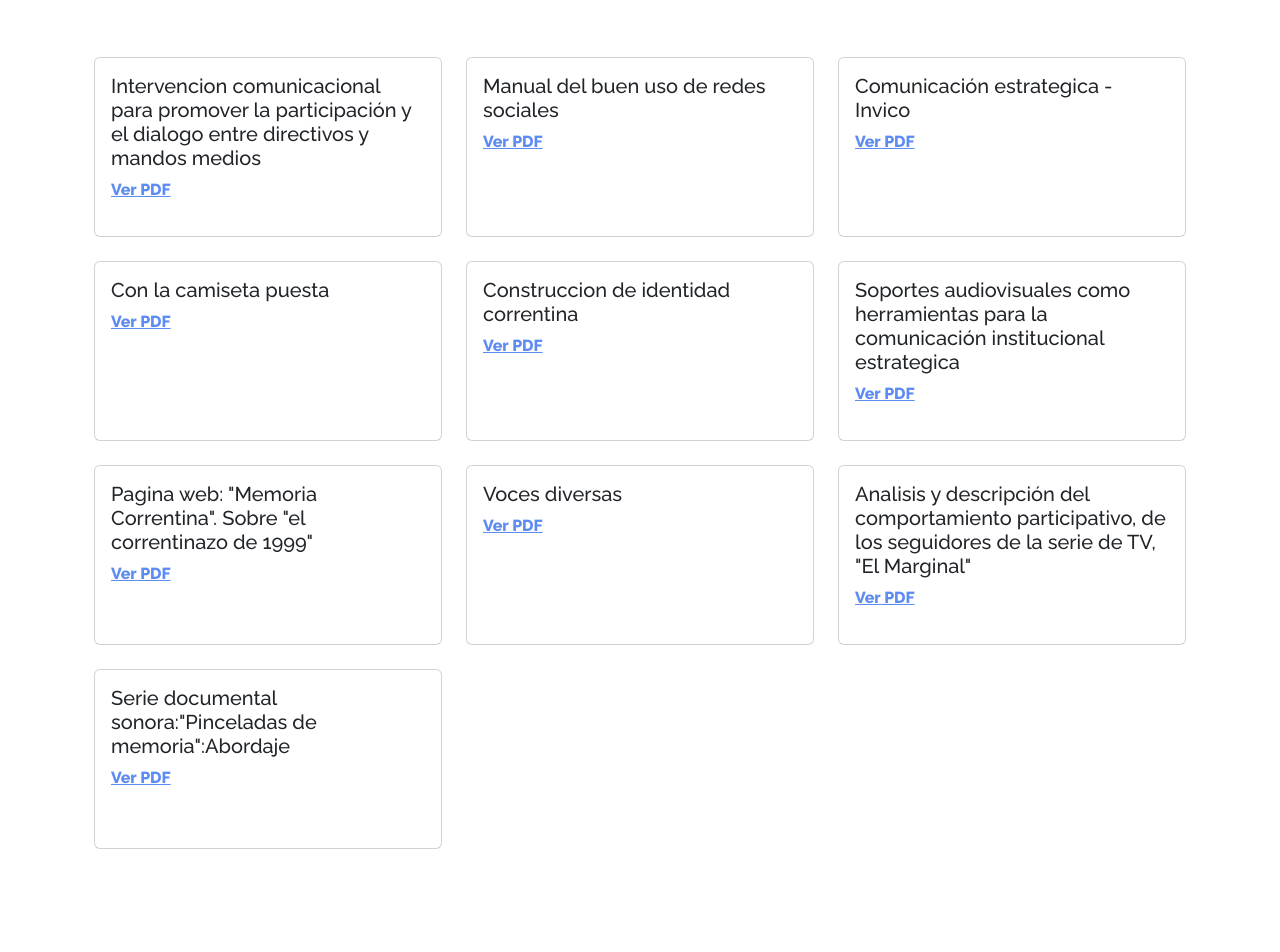
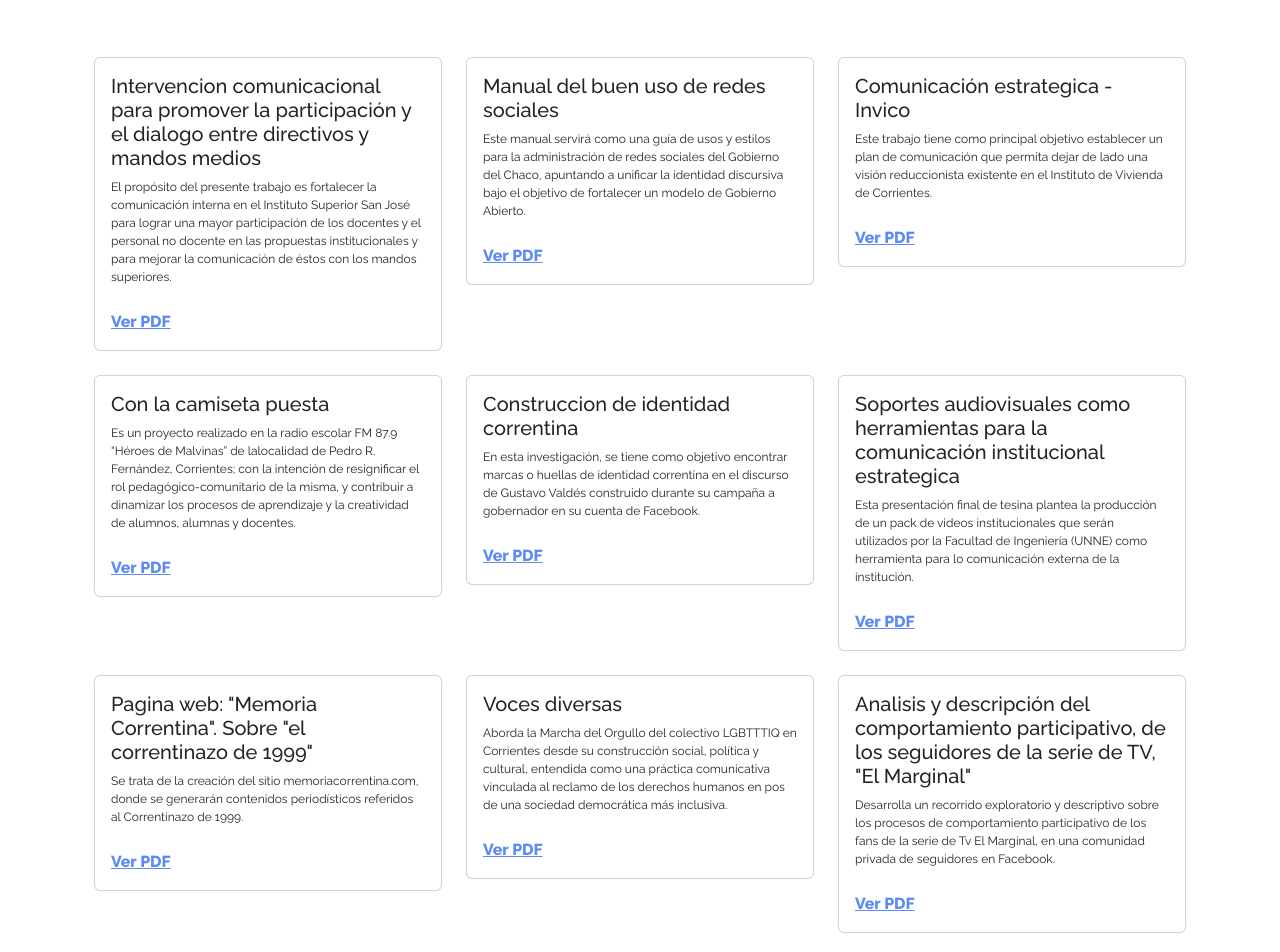
Before and after one commit to diegodg91/publicacionescomsoc, a React (Create React App) app: page /buscador in a window 1280 px wide. Shown: the part 260-1212 px from the top of the page. Built offline with nearby package versions, Linux system fonts and the light colour scheme.

Commit message:
solucion problema de navbar, textos descriptivos en los documentos

```diff
--- a/src/Data/FakeApi.js
+++ b/src/Data/FakeApi.js
@@ -4,7 +4,7 @@ const documentos = [
     categoria: 'investigaciones cientificas',
     idCategoria: '03',
     titulo:'Intervencion comunicacional para promover la participación y el dialogo entre directivos y mandos medios',
-    descripcion:'is simply dummy text of the printing and typesetting industry. Lorem Ipsum has been the industrys standard dummy text ever since 1500s, when an unknown printer took a galley of type and scrambled it to make a type specimen book',
+    descripcion:'El propósito del presente trabajo es fortalecer la comunicación interna en el Instituto Superior San José para lograr una mayor participación de los docentes y el personal no docente en las propuestas institucionales y para mejorar la comunicación de éstos con los mandos superiores.',
     url: 'https://drive.google.com/file/d/1v9xJCmWGEPlWKGARjrKbtn-D6_gLYzmO/view?usp=sharing',
     image: './img/caratulas/ic.jpg'
     },
@@ -13,7 +13,7 @@ const documentos = [
         categoria: 'produccion comunicacional',
         idCategoria: '05',
         titulo:'Manual del buen uso de redes sociales',
-        descripcion:'is simply dummy text of the printing and typesetting industry. Lorem Ipsum has been the industrys standard dummy text ever since 1500s, when an unknown printer took a galley of type and scrambled it to make a type specimen book.',
+        descripcion:'Este manual servirá como una guía de usos y estilos para la administración de redes sociales del Gobierno del Chaco, apuntando a unificar la identidad discursiva bajo el objetivo de fortalecer un modelo de Gobierno Abierto.',
         url: 'https://drive.google.com/file/d/1iEVua36oEYv57W9jzSdntkOlEBpk94ai/view',
         image: './img/caratulas/prc.jpg'
         },
@@ -23,7 +23,7 @@ const documentos = [
             categoria: 'informes de intervencion',
             idCategoria: '04',
             titulo:'Comunicación estrategica - Invico',
-            descripcion:'is simply dummy text of the printing and typesetting industry. Lorem Ipsum has been the industrys standard dummy text ever since 1500s, when an unknown printer took a galley of type and scrambled it to make a type specimen book',
+            descripcion:'Este trabajo tiene como principal objetivo establecer un plan de comunicación que permita dejar de lado una visión reduccionista existente en el Instituto de Vivienda de Corrientes.',
             url: 'https://drive.google.com/file/d/1AotOuH8OWk2IJ_260AV2EFP0uEORJT58/view',
             image: './img/caratulas/idi.jpg'
             },
@@ -33,7 +33,7 @@ const documentos = [
                 categoria: 'informes de intervencion',
                 idCategoria: '04',
                 titulo:'Con la camiseta puesta',
-                descripcion:'is simply dummy text of the printing and typesetting industry. Lorem Ipsum has been the industrys standard dummy text ever since 1500s, when an unknown printer took a galley of type and scrambled it to make a type specimen book',
+                descripcion:'Es un proyecto realizado en la radio escolar FM 87.9 “Héroes de Malvinas” de lalocalidad de Pedro R. Fernández, Corrientes; con la intención de resignificar el rol pedagógico-comunitario de la misma, y contribuir a dinamizar los procesos de aprendizaje y la creatividad de alumnos, alumnas y docentes.',
                 url: 'https://drive.google.com/file/d/11trCrhs0jnLk7yS6hBq6T66H_o6N0XXd/view',
                 image: './img/caratulas/idi.jpg'
                 },
@@ -43,7 +43,7 @@ const documentos = [
                     categoria: 'investigaciones cientificas',
                     idCategoria: '05',
                     titulo:'Construccion de identidad correntina',
-                    descripcion:'is simply dummy text of the printing and typesetting industry. Lorem Ipsum has been the industrys standard dummy text ever since 1500s, when an unknown printer took a galley of type and scrambled it to make a type specimen book',
+                    descripcion:'En esta investigación, se tiene como objetivo encontrar marcas o huellas de identidad correntina en el discurso de Gustavo Valdés construido durante su campaña a gobernador en su cuenta de Facebook.',
                     url: 'https://drive.google.com/file/d/1xJiwTw3_1MvGobKcrAlFsSaKfkOwf6JF/view',
                     image: './img/caratulas/ic.jpg'
                     },
@@ -52,7 +52,7 @@ const documentos = [
                         categoria: 'produccion comunicacional',
                         idCategoria: '06',
                         titulo:'Soportes audiovisuales como herramientas para la comunicación institucional estrategica',
-                        descripcion:'is simply dummy text of the printing and typesetting industry. Lorem Ipsum has been the industrys standard dummy text ever since 1500s, when an unknown printer took a galley of type and scrambled it to make a type specimen book',
+                        descripcion:'Esta presentación final de tesina plantea la producción de un pack de videos institucionales que serán utilizados por la Facultad de Ingeniería (UNNE) como herramienta para lo comunicación externa de la institución.',
                         url: 'https://drive.google.com/file/d/1gLO9eNw8R2JmQb9J1hGbpByqcR7z-JcU/view',
                         image: './img/caratulas/prc.jpg'
                         },
@@ -61,8 +61,7 @@ const documentos = [
                             categoria: 'produccion comunicacional',
                             idCategoria: '07',
                             titulo:'Pagina web: "Memoria Correntina". Sobre "el correntinazo de 1999"',
-                            descripcion:'is simply dummy text of the printing and typesetting industry. Lorem Ipsum has been the industrys standard dummy text ever since 1500s, when an unknown printer took a galley of type and scrambled it to make a type specimen book',
-                            url: 'https://drive.google.com/file/d/1rISrPIqsj9VOzH04qzX8dNV30kcf8ANF/view',
+                            descripcion:'Se trata de la creación del sitio memoriacorrentina.com, donde se generarán contenidos periodísticos referidos al Correntinazo de 1999.',
                             image: './img/caratulas/prc.jpg'
                             },
                             {
@@ -70,7 +69,7 @@ const documentos = [
                                 categoria: 'produccion comunicacional',
                                 idCategoria: '08',
                                 titulo:'Voces diversas',
-                                descripcion:'is simply dummy text of the printing and typesetting industry. Lorem Ipsum has been the industrys standard dummy text ever since 1500s, when an unknown printer took a galley of type and scrambled it to make a type specimen book',
+                                descripcion:'Aborda la Marcha del Orgullo del colectivo LGBTTTIQ en Corrientes desde su construcción social, política y cultural, entendida como una práctica comunicativa vinculada al reclamo de los derechos humanos en pos de una sociedad democrática más inclusiva.',
                                 url: 'https://drive.google.com/file/d/1vQHgJjY0eFwS4YcaaqdF1PmWZzb_ewjW/view',
                                 image: './img/caratulas/prc.jpg'
                                 },
@@ -79,7 +78,7 @@ const documentos = [
                                     categoria: 'investigaciones cientificas',
                                     idCategoria: '09',
                                     titulo:'Analisis y descripción del comportamiento participativo, de los seguidores de la serie de TV, "El Marginal"',
-                                    descripcion:'is simply dummy text of the printing and typesetting industry. Lorem Ipsum has been the industrys standard dummy text ever since 1500s, when an unknown printer took a galley of type and scrambled it to make a type specimen book',
+                                    descripcion:'Desarrolla un recorrido exploratorio y descriptivo sobre los procesos de comportamiento participativo de los fans de la serie de Tv El Marginal, en una comunidad privada de seguidores en Facebook.',
                                     url: 'https://drive.google.com/file/d/19B9-uRTpMICijJcP4JdimVSo_OX20NaT/view',
                                     image: './img/caratulas/ic.jpg'
                                     },
@@ -88,7 +87,7 @@ const documentos = [
                                         categoria: 'produccion comunicacional',
                                         idCategoria: '10',
                                         titulo:'Serie documental sonora:"Pinceladas de memoria":Abordaje',
-                                        descripcion:'is simply dummy text of the printing and typesetting industry. Lorem Ipsum has been the industrys standard dummy text ever since 1500s, when an unknown printer took a galley of type and scrambled it to make a type specimen book',
+                                        descripcion:'Esta tesina presenta la serie documental sonora &quot;Pinceladas de Memoria&quot; compuesta por tres capítulos donde se presenta la historia del mural &quot;Argentina, dolor y Esperanza” de Amanda Mayor de Piérola.',
                                         url: 'https://drive.google.com/file/d/1m01qd5TsNogJTgekCB6V9QY1KHh0Vp29/view',
                                         image: './img/caratulas/prc.jpg'
                                         },
--- a/src/Pages/Publicaciones.js
+++ b/src/Pages/Publicaciones.js
@@ -5,7 +5,7 @@ const Publicaciones = () => {
 return(
     <>
     <section className="container main__content">
-    <h4 className="mt-5 mb-5 fw-semibold text-secondary text-uppercase">Todas las publicaciones</h4>
+    <h2 className="mt-5 mb-5 fw-bold text-secondary text-uppercase">Todas las publicaciones</h2>
     <ListContainer/>
     </section>
 
--- a/src/components/SearchComponent/Search.js
+++ b/src/components/SearchComponent/Search.js
@@ -74,9 +74,9 @@ const Searcher = () => {
                                     <div className='card docs__result' key={doc.id}>
                                         <div className='card-body'>
                                             <h5 className='card-title'>{doc.titulo}</h5>
-                                            {/* <p className="card-text pb-4">
-                                            {doc.descripcion.slice(50, 200)}...
-                                        </p> */}
+                                             <p className="parrafo-doc pb-2">
+                                            {doc.descripcion}
+                                        </p>
                                         <a target="blank" href={doc.url} className="decoration-none border-rounded rounded-2 fw-bold text-secondary">Ver PDF</a>
                                         </div>
 
--- a/src/sass/layout.scss
+++ b/src/sass/layout.scss
@@ -62,6 +62,9 @@ ul li{
     min-height: 180px;
 }
 
+.parrafo-doc{
+    font-size: 12px;
+}
 /* .hero{
     background-image: `url('/img/egresados.jpg')`;
     background-repeat: no-repeat;
```
Also changed, not shown: src/components/Header.js (+19 -6 lines), src/components/Publis.js (+8 -8 lines).
